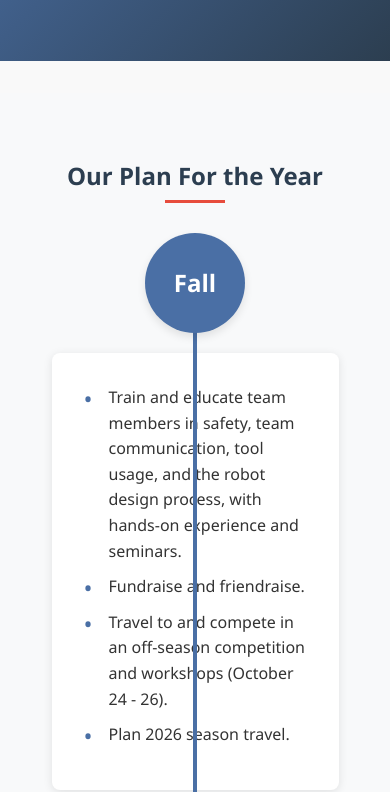
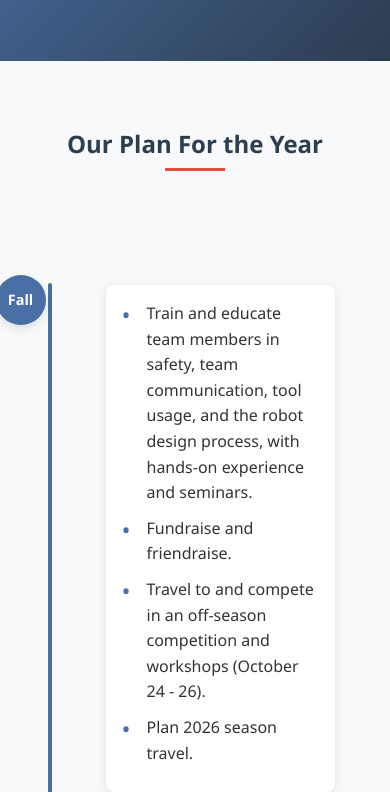
Before and after one commit to ThingsMadeHere/thingsmadehere.github.io, a plain HTML site: page index.html in a window 390 px wide. Shown: the part 308-1100 px from the top of the page. Drawn offline with Linux system fonts and the light colour scheme.

Commit message:
fixed issue with element bunching

```diff
--- a/styles.css
+++ b/styles.css
@@ -186,16 +186,17 @@ h2::after {
 /* Year Plan Timeline */
 .year-plan {
     background-color: #f8f9fa;
-    padding: 4rem 5%;
+    padding: 2rem 5%;
     max-width: 1200px;
     margin: 0 auto;
+    overflow: hidden;
 }
 
 .timeline {
     position: relative;
     max-width: 1000px;
     margin: 0 auto;
-    padding: 0 2rem 2rem;
+    padding: 2rem 1rem;
 }
 
 .timeline::after {
@@ -203,43 +204,47 @@ h2::after {
     position: absolute;
     width: 4px;
     background-color: var(--primary-color);
-    top: 60px; /* Start line below the first circle */
-    bottom: 60px; /* End line above the last circle */
+    top: 80px; /* Start line below the first circle */
+    bottom: 20px; /* End line above the last circle */
     left: 50%;
     margin-left: -2px;
     border-radius: 2px;
+    z-index: 1;
 }
 
 .timeline-item {
     position: relative;
     width: 100%;
-    margin: 40px 0;
+    margin: 20px 0;
     padding: 20px 0;
+    clear: both;
 }
 
 .timeline-season {
     position: relative;
-    width: 100px;
-    height: 100px;
+    width: 80px;
+    height: 80px;
     background-color: var(--primary-color);
     color: white;
     border-radius: 50%;
     display: flex;
     align-items: center;
     justify-content: center;
-    font-size: 1.5rem;
+    font-size: 1.2rem;
     font-weight: bold;
-    margin: -30px auto 20px; /* Negative margin to pull the circle up */
-    z-index: 2; /* Ensure circles are above the line */
+    margin: 0 auto 20px;
+    z-index: 2;
     box-shadow: 0 4px 8px rgba(0,0,0,0.1);
 }
 
 .timeline-content {
     background: white;
-    padding: 2rem;
+    padding: 1.5rem;
     border-radius: 8px;
     box-shadow: 0 2px 10px rgba(0,0,0,0.1);
-    margin-top: 20px;
+    margin: 10px 0;
+    position: relative;
+    z-index: 2;
 }
 
 .timeline-content ul {
@@ -264,27 +269,41 @@ h2::after {
 }
 
 @media (min-width: 768px) {
+    .timeline {
+        padding: 2rem;
+    }
+
+    .timeline::after {
+        top: 60px;
+        bottom: 60px;
+    }
+
     .timeline-item {
         width: 50%;
-        padding: 20px 40px;
-        margin: 40px 0;
+        padding: 0 40px;
+        margin: 60px 0;
     }
 
     .timeline-item:nth-child(odd) {
         left: 0;
         padding-right: 60px;
+        text-align: right;
     }
 
     .timeline-item:nth-child(even) {
         left: 50%;
         padding-left: 60px;
+        text-align: left;
     }
 
     .timeline-season {
         position: absolute;
         left: 50%;
-        margin: -50px 0 0 -50px; /* Center horizontally and pull up */
+        width: 100px;
+        height: 100px;
+        margin: -50px 0 0 -50px;
         top: 0;
+        font-size: 1.5rem;
     }
 
     .timeline-item:nth-child(even) .timeline-content {
@@ -293,6 +312,10 @@ h2::after {
 
     .timeline-item:nth-child(odd) .timeline-content {
         margin-right: 40px;
+    }
+
+    .timeline-content {
+        padding: 2rem;
     }
 }
 
@@ -522,6 +545,54 @@ footer p {
 }
 
 /* Responsive Design */
+/* Mobile Responsive Styles */
+@media (max-width: 767px) {
+    .timeline::after {
+        left: 30px;
+    }
+
+    .timeline-item {
+        width: 100% !important;
+        padding-left: 70px !important;
+        padding-right: 20px !important;
+        text-align: left !important;
+    }
+
+    .timeline-season {
+        position: absolute !important;
+        left: 0 !important;
+        margin: 0 0 0 -40px !important;
+        width: 60px !important;
+        height: 60px !important;
+        font-size: 1rem !important;
+    }
+
+    .timeline-content {
+        margin: 10px 0 10px 10px !important;
+    }
+
+    .timeline-item:nth-child(odd) .timeline-content,
+    .timeline-item:nth-child(even) .timeline-content {
+        margin: 10px 0 10px 10px !important;
+    }
+}
+
+@media (max-width: 480px) {
+    .timeline-season {
+        width: 50px !important;
+        height: 50px !important;
+        font-size: 0.9rem !important;
+    }
+
+    .timeline-content {
+        padding: 1rem !important;
+    }
+
+    .timeline-item {
+        padding-left: 60px !important;
+    }
+}
+
 @media (max-width: 768px) {
     nav {
         flex-direction: column;
```
